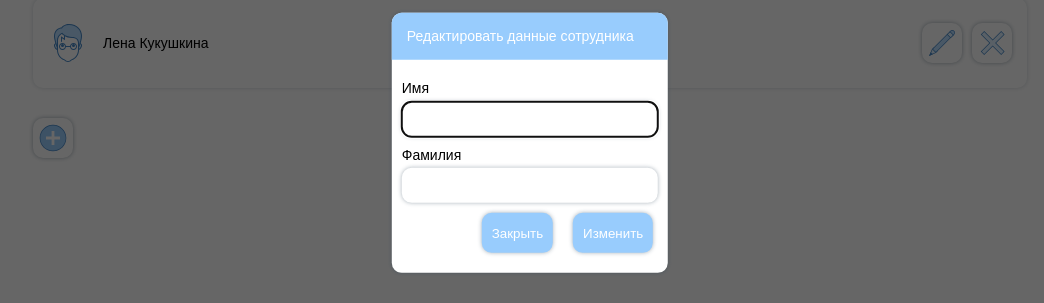
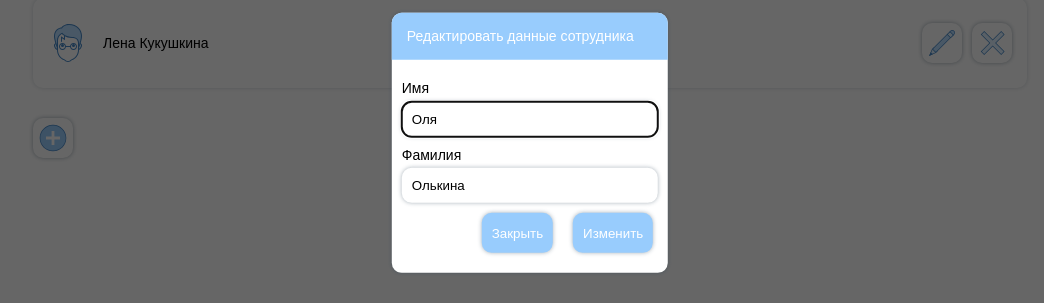
Before and after one commit to morwen27/coworker-vue, a Vue app: page / in a window 1280 px wide. Both pictures are taken after a click on the button 1052 px from the left and 90 px from the top of the page. Shown: the part 257-560 px from the top of the page, without its empty margins (110-1154 px from the left). Built offline with nearby package versions, Linux system fonts and the light colour scheme; data requests are answered from the project's data file.

Commit message:
WIP: events in modal. Edit and remove are ready

```diff
--- a/src/components/BaseButton.vue
+++ b/src/components/BaseButton.vue
@@ -3,7 +3,9 @@
     type="button"
     class="button"
     :class="classModificator"
+    :disabled="blocked"
     v-on="$listeners"
+    ref="baseButton"
   >
     {{ title }}
   </button>
@@ -40,6 +42,7 @@ export default class BaseButton extends Vue {
   @Prop() readonly isModal!: boolean;
 
   modalButtonClasses = ["button_modal"];
+  blocked = false;
 
   get title() {
     return this.isModal ? buttonTypes[this.typeAction].title : "";
@@ -51,6 +54,10 @@ export default class BaseButton extends Vue {
           " "
         )}`
       : buttonTypes[this.typeAction].class;
+  }
+
+  disabledButton() {
+    this.blocked = true;
   }
 }
 </script>
--- a/src/components/ModalWindow.vue
+++ b/src/components/ModalWindow.vue
@@ -1,31 +1,10 @@
 <template>
-  <div v-if="show">
+  <div>
     <div class="overlay"></div>
     <div class="modal">
       <h2>{{ title }}</h2>
       <div class="modal__container">
-        <template v-if="actionName === 'add' || actionName === 'edit'">
-          <form ref="form">
-            <label for="firstName">
-              <span class="label__title">Имя</span>
-              <input
-                v-model.trim="person.firstName"
-                v-focus
-                type="text"
-                id="firstName"
-              />
-            </label>
-            <label for="lastName">
-              <span class="label__title">Фамилия</span>
-              <input v-model.trim="person.lastName" type="text" id="lastName" />
-            </label>
-          </form>
-        </template>
-
-        <template v-else-if="actionName === 'remove'">
-          <p class="modal__warn">Вы уверены, что хотите удалить сотрудника?</p>
-        </template>
-
+        <component :is="modalType" :initialData="person" ref="form">
           <div class="button-wrapper">
             <base-button
               :typeAction="'close'"
@@ -33,11 +12,13 @@
               @click="closeModal"
             ></base-button>
             <base-button
+              ref="button"
               :typeAction="actionName"
               :isModal="true"
               @click="submitData"
             ></base-button>
           </div>
+        </component>
       </div>
     </div>
   </div>
@@ -46,6 +27,9 @@
 <script lang="ts">
 import { Component, Emit, Prop, Vue } from "vue-property-decorator";
 import BaseButton from "@/components/BaseButton.vue";
+import RemoveModalWindow from "@/components/modals/RemoveModalWindow.vue";
+import EditModalWindow from "@/components/modals/EditModalWindow.vue";
+import AddModalWindow from "@/components/modals/AddModalWindow.vue";
 import ModalType from "@/models/modal-type";
 import { ButtonActions } from "@/models/button-actions";
 import { Person } from "@/models/person";
@@ -54,34 +38,48 @@ const modalTypes: ModalType[] = [
   {
     name: ButtonActions.add,
     modalTitle: "Добавить сотрудника",
+    component: AddModalWindow,
   },
   {
     name: ButtonActions.edit,
     modalTitle: "Редактировать данные сотрудника",
+    component: EditModalWindow,
   },
   {
     name: ButtonActions.remove,
     modalTitle: "Удалить данные сотрудника",
+    component: RemoveModalWindow,
   },
 ];
 
 @Component({
   components: {
     BaseButton,
+    RemoveModalWindow,
   },
 })
 export default class ModalWindow extends Vue {
-  @Prop() show!: boolean;
   @Prop() actionName!: string;
+  @Prop() person!: Person;
 
   @Emit("close-modal")
   closeModal(): boolean {
-    return !this.show;
+    return false;
   }
 
-  submitData(): void {
-    this.$emit("submit-data", this.person);
-    this.resetForm();
+  @Emit("submit-data")
+  submitData(): Person {
+    if (this.actionName === ButtonActions.remove) {
+      (this.$refs["button"] as BaseButton).disabledButton();
+    }
+    if (this.actionName === ButtonActions.add) {
+      (this.$refs["form"] as AddModalWindow).resetFrom();
+    }
+    return this.person;
+  }
+
+  mounted() {
+    console.log(this.$refs["button"]);
   }
 
   get title(): string {
@@ -89,18 +87,8 @@ export default class ModalWindow extends Vue {
     return modalTypes[index].modalTitle;
   }
 
-  get person(): Person {
-    return {
-      firstName: "",
-      lastName: "",
-      id: Date.now(),
-    };
-  }
-
-  resetForm() {
-    this.$refs["form"]?.reset();
-    this.person.firstName = "";
-    this.person.lastName = "";
+  get modalType() {
+    return modalTypes.find((type) => type.name === this.actionName)?.component;
   }
 }
 </script>
--- a/src/components/PersonItem.vue
+++ b/src/components/PersonItem.vue
@@ -1,7 +1,18 @@
 <template>
   <li class="person-list__item">
     <span>{{ person.firstName }} {{ person.lastName }}</span>
-    <slot></slot>
+    <span class="button-wrapper">
+      <base-button
+        :type-action="'edit'"
+        :is-modal="false"
+        @click="openModal('edit', person)"
+      ></base-button>
+      <base-button
+        :type-action="'remove'"
+        :is-modal="false"
+        @click="openModal('remove', person)"
+      ></base-button>
+    </span>
   </li>
 </template>
 
@@ -17,5 +28,13 @@ import { Person } from "@/models/person";
 })
 export default class PersonItem extends Vue {
   @Prop() person!: Person;
+
+  @Emit("open-modal")
+  openModal(action: string, person: Person) {
+    return {
+      action,
+      person,
+    };
+  }
 }
 </script>
--- a/src/components/PersonList.vue
+++ b/src/components/PersonList.vue
@@ -1,19 +1,12 @@
 <template>
   <div>
     <ul v-if="persons?.length" class="persons-list">
-      <person-item v-for="person of persons" :person="person" :key="person.id">
-        <span class="button-wrapper">
-          <base-button
-            :type-action="'edit'"
-            :is-modal="false"
-            @click="openModal('edit')"
-          ></base-button>
-          <base-button
-            :type-action="'remove'"
-            :is-modal="false"
-            @click="openModal('remove')"
-          ></base-button>
-        </span>
+      <person-item
+        v-for="person of persons"
+        :person="person"
+        :key="person.id"
+        @open-modal="openModal($event.action, $event.person)"
+      >
       </person-item>
     </ul>
     <p v-else class="persons-list persons-list_empty">
@@ -22,26 +15,33 @@
     <base-button
       :type-action="'add'"
       :is-modal="false"
-      @click="openModal('add')"
+      @click="openModal('add', currentPerson)"
     ></base-button>
     <modal-window
-      :show="showModal"
+      v-if="showModal"
       :actionName="actionForModal"
+      :person="currentPerson"
       @close-modal="closeModal"
       @submit-data="getChangedData"
-    ></modal-window>
+    >
+    </modal-window>
   </div>
 </template>
 
 <script lang="ts">
-import { Component, Vue, Prop, Emit } from "vue-property-decorator";
+import { Component, Vue } from "vue-property-decorator";
 import PersonItem from "@/components/PersonItem.vue";
 import BaseButton from "@/components/BaseButton.vue";
 import ModalWindow from "@/components/ModalWindow.vue";
 import { Person } from "@/models/person";
-import axios from "axios";
+import { editPerson, getData, removePerson } from "@/getData";
+import { ButtonActions } from "@/models/button-actions";
 
-const baseURL = "http://localhost:3000/persons";
+export const currentPerson: Person = {
+  firstName: "",
+  lastName: "",
+  id: Date.now(),
+};
 
 @Component({
   components: {
@@ -51,26 +51,26 @@ const baseURL = "http://localhost:3000/persons";
   },
 })
 export default class PersonList extends Vue {
+  currentPerson!: Person;
   persons: Person[] = [];
 
   showModal = false;
   actionForModal = "";
 
-  async created() {
-    try {
-      const res = await axios.get(`${baseURL}`);
-      this.persons = res.data;
-    } catch (error) {
-      console.log(`Во время запроза произошла следующая ошибка: ${error}`);
-    }
+  created() {
+    this.currentPerson = currentPerson;
+    getData().then((res) => (this.persons = res));
   }
 
   removePerson(id: number) {
     console.log(id);
   }
 
-  openModal(action: string) {
+  openModal(action: string, person: Person) {
     this.actionForModal = action;
+    this.currentPerson = {
+      ...person,
+    };
     this.showModal = !this.showModal;
   }
 
@@ -78,8 +78,24 @@ export default class PersonList extends Vue {
     this.showModal = !this.showModal;
   }
 
-  getChangedData(person: Person) {
+  async getChangedData(person: Person) {
     console.log(person);
+
+    switch (this.actionForModal) {
+      case ButtonActions.edit: {
+        await editPerson(person);
+        const index = this.persons.findIndex((p) => p.id === person.id);
+        this.persons.splice(index, 1, person);
+
+        console.log(this.persons);
+        break;
+      }
+      case ButtonActions.remove: {
+        removePerson(person);
+        this.persons = this.persons.filter((p) => p.id !== person.id);
+        break;
+      }
+    }
   }
 }
 </script>
--- /dev/null
+++ b/src/components/modals/AddModalWindow.vue
@@ -0,0 +1,26 @@
+<template>
+  <form ref="formModal">
+    <label for="firstName">
+      <span class="label__title">Имя</span>
+      <input v-focus type="text" id="firstName" />
+    </label>
+    <label for="lastName">
+      <span class="label__title">Фамилия</span>
+      <input type="text" id="lastName" />
+    </label>
+    <slot></slot>
+  </form>
+</template>
+
+<script lang="ts">
+import { Component, Vue } from "vue-property-decorator";
+
+@Component
+export default class AddModalWindow extends Vue {
+  resetFrom() {
+    (this.$refs.formModal as HTMLFormElement).reset();
+  }
+}
+</script>
+
+<style lang="scss"></style>
--- /dev/null
+++ b/src/components/modals/EditModalWindow.vue
@@ -0,0 +1,30 @@
+<template>
+  <form>
+    <label for="firstName">
+      <span class="label__title">Имя</span>
+      <input
+        v-focus
+        v-model="initialData.firstName"
+        type="text"
+        id="firstName"
+      />
+    </label>
+    <label for="lastName">
+      <span class="label__title">Фамилия</span>
+      <input v-model="initialData.lastName" type="text" id="lastName" />
+    </label>
+    <slot></slot>
+  </form>
+</template>
+
+<script lang="ts">
+import { Person } from "@/models/person";
+import { Component, Prop, Vue } from "vue-property-decorator";
+
+@Component
+export default class EditModalWindow extends Vue {
+  @Prop() initialData!: Person;
+}
+</script>
+
+<style lang="scss"></style>
--- /dev/null
+++ b/src/components/modals/RemoveModalWindow.vue
@@ -0,0 +1,23 @@
+<template>
+  <div>
+    <p class="modal__warn">Вы уверены, что хотите удалить сотрудника?</p>
+    <slot></slot>
+  </div>
+</template>
+
+<script lang="ts">
+import { Component, Vue, Prop, Emit } from "vue-property-decorator";
+import BaseButton from "@/components/BaseButton.vue";
+import { Person } from "@/models/person";
+
+@Component({
+  components: {
+    BaseButton,
+  },
+})
+export default class RemoveModalWindow extends Vue {
+  @Prop() initialData!: Person;
+}
+</script>
+
+<style lang="scss"></style>
--- a/src/models/modal-type.ts
+++ b/src/models/modal-type.ts
@@ -1,7 +1,9 @@
+import { VueConstructor } from "vue";
 import { ButtonActions } from "./button-actions";
 
 export default interface ModalType {
   name: ButtonActions;
   modalTitle: string;
   buttonTitle?: string;
+  component?: VueConstructor;
 }
--- a/src/models/person.ts
+++ b/src/models/person.ts
@@ -1,5 +1,5 @@
 export interface Person {
-    id: number;
-    firstName: string;
-    lastName: string;
+  id: number;
+  firstName: string;
+  lastName: string;
 }
```
Lines whose indentation alone changed are shown as unchanged.
